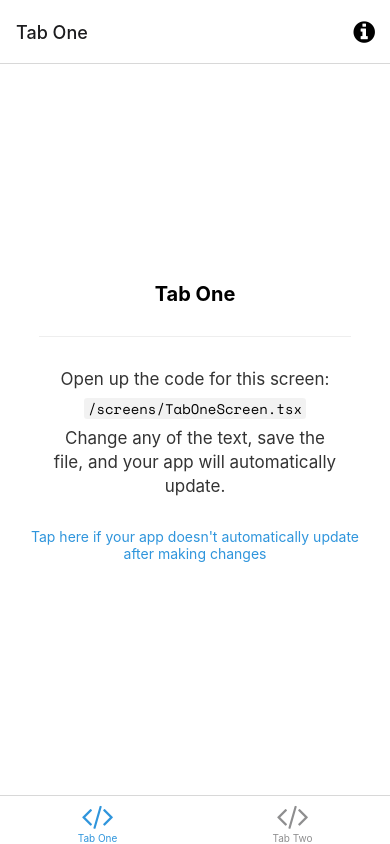
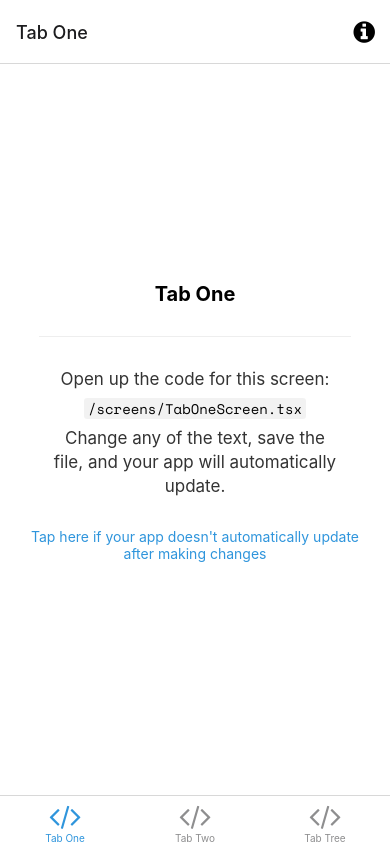
Before and after one commit to naoufalG/PFA_frontEnd, a React Native app: screen /TabOne in a window 390 px wide. Built offline with nearby package versions, Linux system fonts and the light colour scheme; what expo-linking would draw is missing.

Commit message:
first commit

```diff
--- a/navigation/index.tsx
+++ b/navigation/index.tsx
@@ -92,6 +92,14 @@ function BottomTabNavigator() {
           tabBarIcon: ({ color }) => <TabBarIcon name="code" color={color} />,
         }}
       />
+      <BottomTab.Screen
+        name="TabTree"
+        component={ModalScreen}
+        options={{
+          title: 'Tab Tree',
+          tabBarIcon: ({ color }) => <TabBarIcon name="code" color={color} />,
+        }}
+      />
     </BottomTab.Navigator>
   );
 }
```
